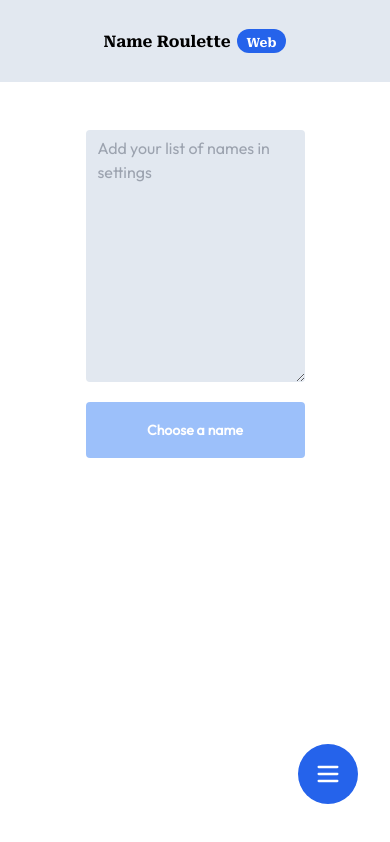
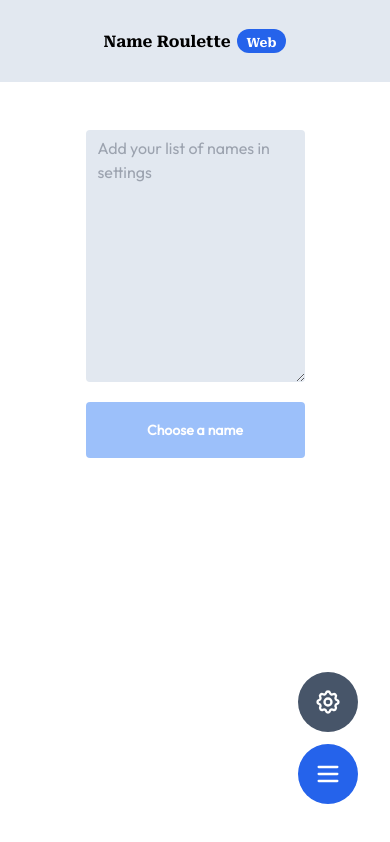
Before and after one commit to joiellantero/picksy, a React (Create React App) app: page / in a window 390 px wide. Built offline with nearby package versions, Linux system fonts and the light colour scheme.

Commit message:
add settings mobile button

```diff
--- a/src/Components/Nav/MobileNav.js
+++ b/src/Components/Nav/MobileNav.js
@@ -4,20 +4,27 @@ import {darkModeState, settingsSideBarState} from '../../shared/globalState';
 import {Link} from "react-router-dom";
 import {useRecoilState} from "recoil";
 
-import {MenuIcon, XIcon} from "@heroicons/react/outline";
+import {MenuIcon, XIcon, CogIcon} from "@heroicons/react/outline";
 import { HomeActiveIcon, HomeInactiveIcon, DarkHomeInactiveIcon} from "../../assets/icons/HomeIcon";
 import { HelpActiveIcon, HelpInactiveIcon, DarkHelpInactiveIcon} from "../../assets/icons/HelpIcon";
 import { SunActiveIcon, SunInactiveIcon, MoonActiveIcon, MoonInactiveIcon, DarkMoonInactiveIcon} from "../../assets/icons/SunIcon";
 import { SettingsActiveIcon, SettingsInactiveIcon, DarkSettingsInactiveIcon} from "../../assets/icons/SettingsIcon2";
 
-
 const MenuWindow = () => {
   const [isDarkModeEnabled, setIsDarkModeEnabled] = useRecoilState(darkModeState);
   const [isSettingsSideBarOpen, setIsSettingsSideBarOpen] = useRecoilState(settingsSideBarState);
-  console.log(isSettingsSideBarOpen)
   return(
+    <>
+      <div className={`${isSettingsSideBarOpen ? 'hidden' : 'block'}`}>
+        <button
+          className={`${isSettingsSideBarOpen ? 'hidden' : 'block'} md:invisible md:hidden hover:cursor-pointer bg-slate-600 p-4 rounded-full fixed bottom-[7rem] right-8 text-white z-10 focus:outline-none focus-visible:ring-2 focus-visible:ring-white focus-visible:ring-opacity-75 focus:bg-slate-700`}
+          onClick={(e) => setIsSettingsSideBarOpen(!isSettingsSideBarOpen)}
+        >
+          <CogIcon height={28}/>
+        </button>
+      </div>
       <div className={`${isSettingsSideBarOpen ? 'hidden' : 'block'} w-56 text-right fixed bottom-[22rem] right-8 z-10`}>
-      <Menu as="div" className="relative inline-block text-left">
+        <Menu as="div" className={"relative inline-block text-left"}>
           {({open}) => (
             <>
               <Menu.Button
@@ -181,6 +188,7 @@ const MenuWindow = () => {
           )}
         </Menu>
       </div>
+    </>
   )
 }
 
--- a/src/Components/Nav/Nav.js
+++ b/src/Components/Nav/Nav.js
@@ -16,7 +16,7 @@ const Nav = () => {
       <DesktopNav/>
       <Menu/>
       <button
-        className={`${isSettingsSideBarOpen ? 'visible translate-x-0' : 'invisible translate-x-full lg:translate-x-0'} transform transition duration-200 ease-in-out md:invisible md:hidden hover:cursor-pointer bg-blue-600 p-4 rounded-full fixed bottom-10 right-[18.5rem] text-white z-10 focus:outline-none focus-visible:ring-2 focus-visible:ring-white focus-visible:ring-opacity-75`}
+        className={`${isSettingsSideBarOpen ? 'visible translate-x-0' : 'invisible translate-x-full lg:translate-x-0'} transform transition duration-200 ease-in-out md:invisible md:hidden hover:cursor-pointer bg-slate-600 p-4 rounded-full fixed bottom-[7rem] right-[18.5rem] text-white z-10 focus:outline-none focus-visible:ring-2 focus-visible:ring-white focus-visible:ring-opacity-75`}
         onClick={() => setIsSettingsSideBarOpen(!isSettingsSideBarOpen)}
       >
         <ChevronRightIcon height={28}/>
```
Lines whose indentation alone changed are shown as unchanged.
